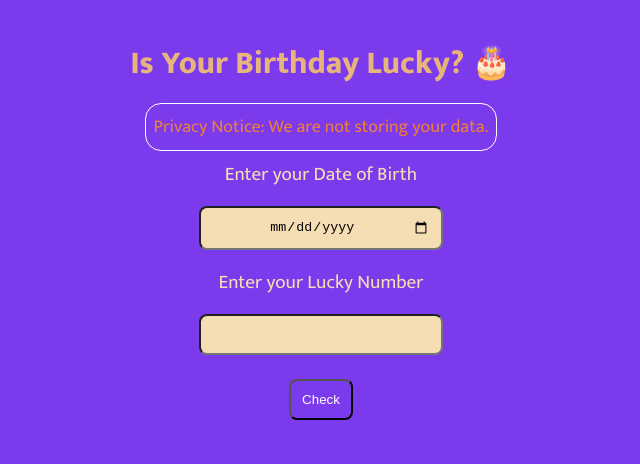
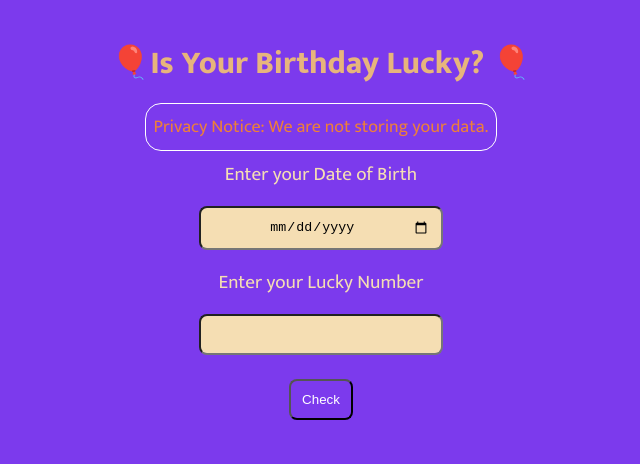
Before and after one commit to iAbhishekPundir/mark11-Is-your-Birthday-Lucky, a plain HTML site: page index.html in a window 1280 px wide. Shown: the top 464 px of the page, without its empty margins (319-959 px from the left). Drawn offline with Linux system fonts and the light colour scheme.

Commit message:
Update index.html

```diff
--- a/index.html
+++ b/index.html
@@ -11,7 +11,7 @@
 
     <div class="container">
         <h1 class="heading">
-            Is Your Birthday Lucky? 🎂
+            🎈Is Your Birthday Lucky? 🎈
         </h1>
 
         <p class="notice">Privacy Notice: We are not storing your data.</p>
```
